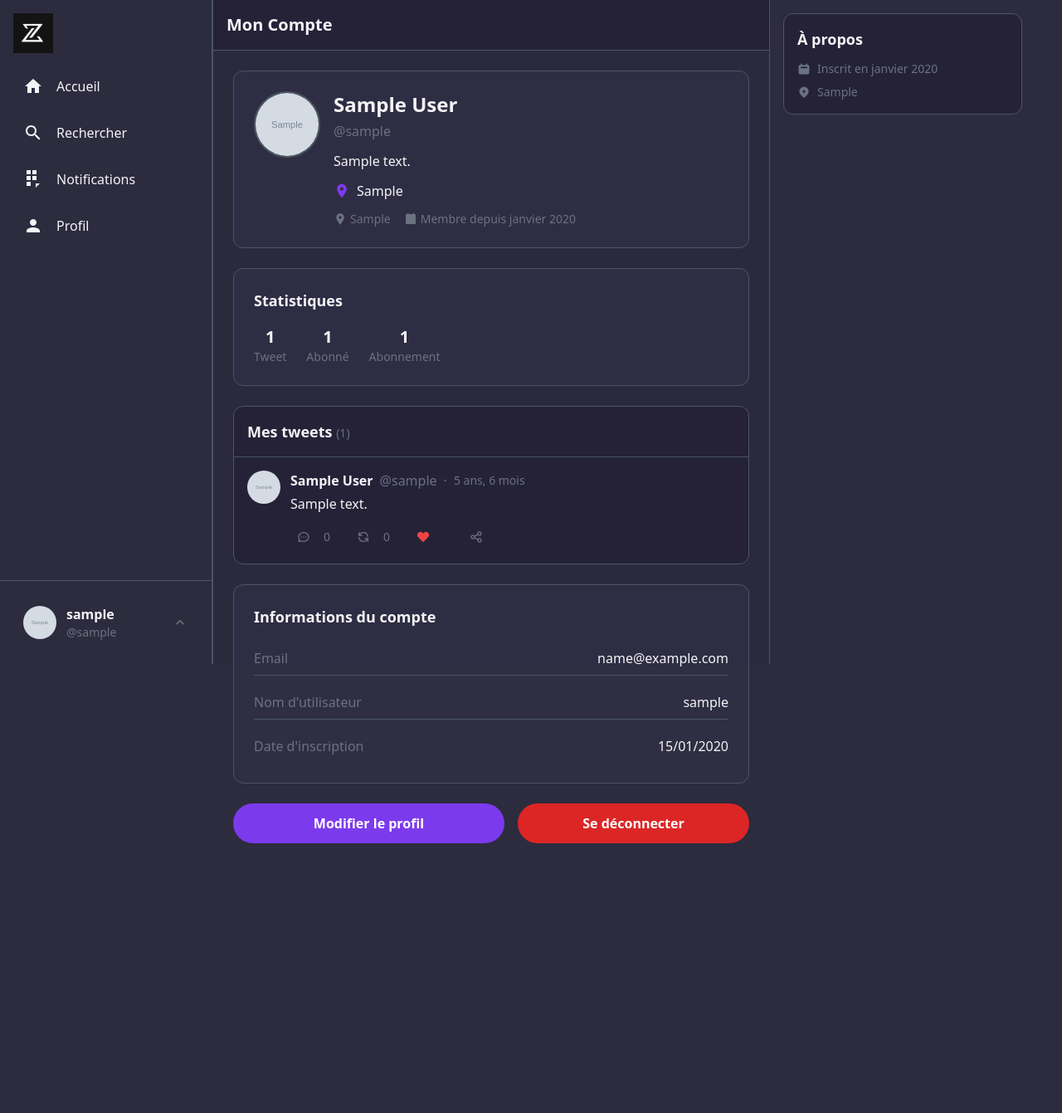
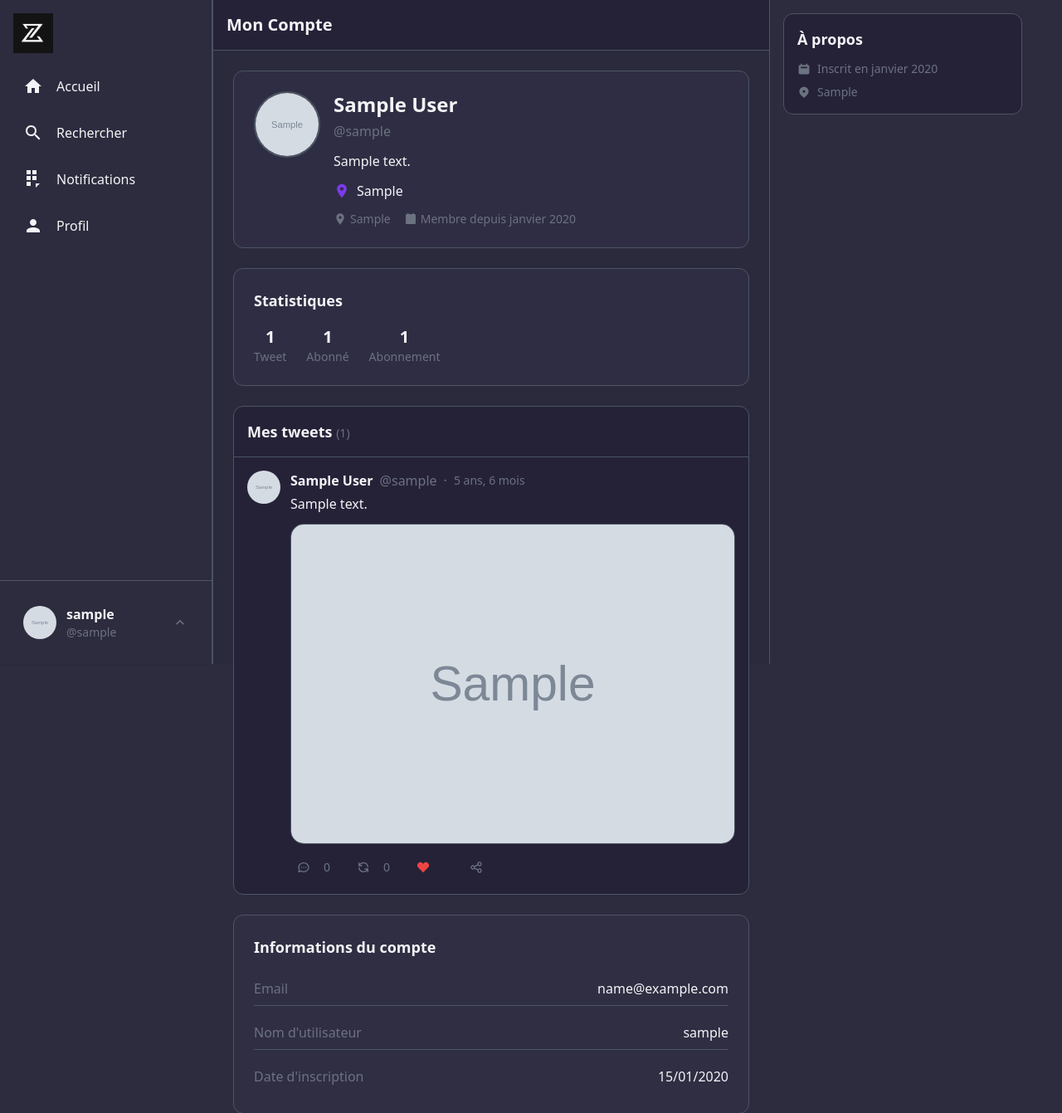
Before and after one commit to Nelo0o/django-social-media, a Django app: page /profile/ in a window 1280 px wide. Shown: the top 1341 px of the page at 83% size. Before the commit the page ends 1016 px from the top, so only its background shows below. Run offline with Django 5.2, Linux system fonts and the light colour scheme; a user stored in the database is signed in; tables that the repository leaves empty hold one stand-in row (values such as "Sample post"); grey boxes marked "Sample" are stand-in pictures; some libraries are stand-ins or nearby versions.

Commit message:
img bug fix

```diff
--- a/social_media/templates/account.html
+++ b/social_media/templates/account.html
@@ -180,6 +180,13 @@
 
                             <!-- Tweet Text -->
                             <div class="text-x-text mb-3 whitespace-pre-wrap">{{ tweet.content }}</div>
+
+                            <!-- Tweet Image -->
+                            {% if tweet.image %}
+                            <div class="mb-3 rounded-2xl overflow-hidden border border-x-border">
+                                <img src="{{ tweet.image.url }}" alt="Image du tweet" class="w-full h-auto max-h-96 object-cover">
+                            </div>
+                            {% endif %}
 
                             <!-- Actions -->
                             <div class="flex items-center space-x-6 text-x-gray">
```
